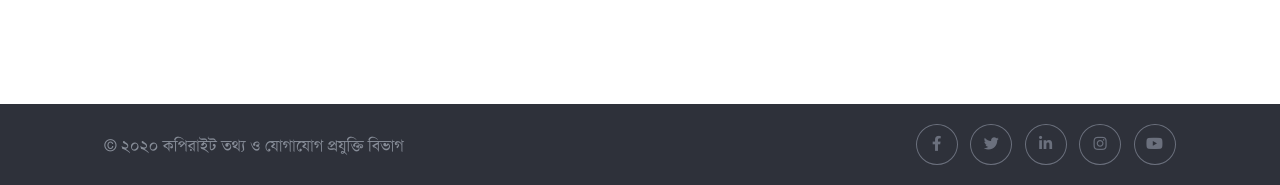
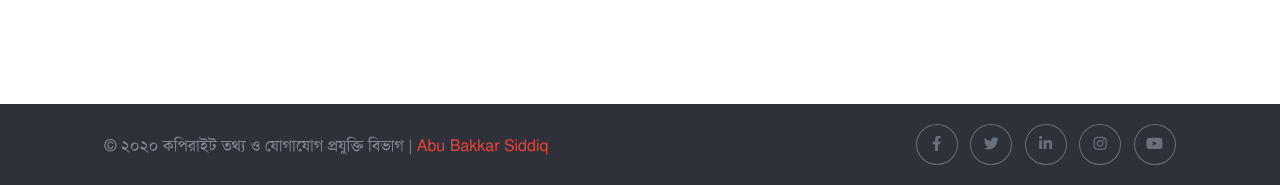
Before and after one commit to ab-siddiq/ledp-new-site, a plain HTML site: page index.html in a window 1280 px wide. Shown: the part 6503-6688 px from the top of the page. Drawn offline with Linux system fonts and the light colour scheme.

Commit message:
added copyright

```diff
--- a/index.html
+++ b/index.html
@@ -358,7 +358,7 @@
                 <div class="footer-left">
                     <p>
 
-                        © ২০২০ কপিরাইট তথ্য ও যোগাযোগ প্রযুক্তি বিভাগ
+                        © ২০২০ কপিরাইট তথ্য ও যোগাযোগ প্রযুক্তি বিভাগ | <a href="https://www.fb.com/abss.pk" target="_blank">Abu Bakkar Siddiq</a>
                     </p>
                 </div>
                 <div class="footer-right">
--- a/style.css
+++ b/style.css
@@ -607,7 +607,8 @@ h4 {
     width: 50%;
     float: left
 }
-
+.footer-left a{text-decoration: none; color: #EA4335}
+.footer-left a:hover{color: #A50E0E; text-decoration: underline;}
 .footer-right {
     width: 50%;
     overflow: hidden;
```
